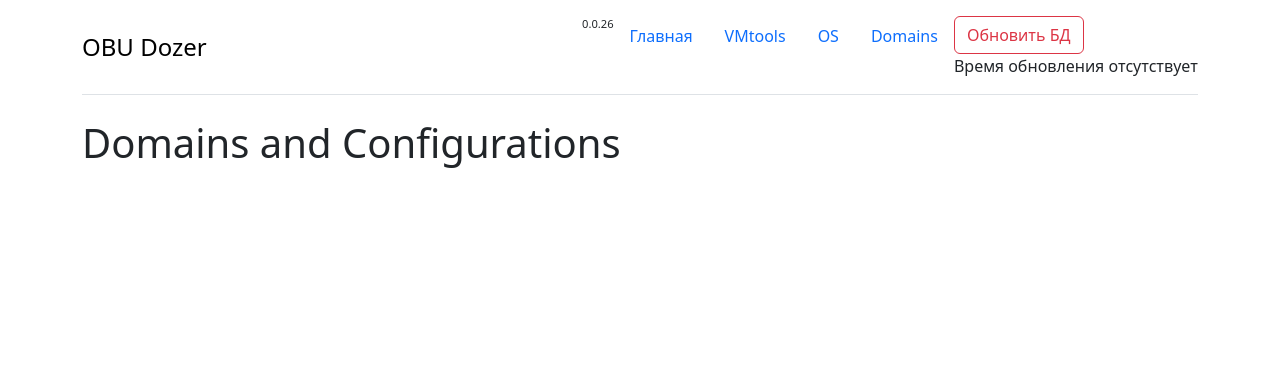
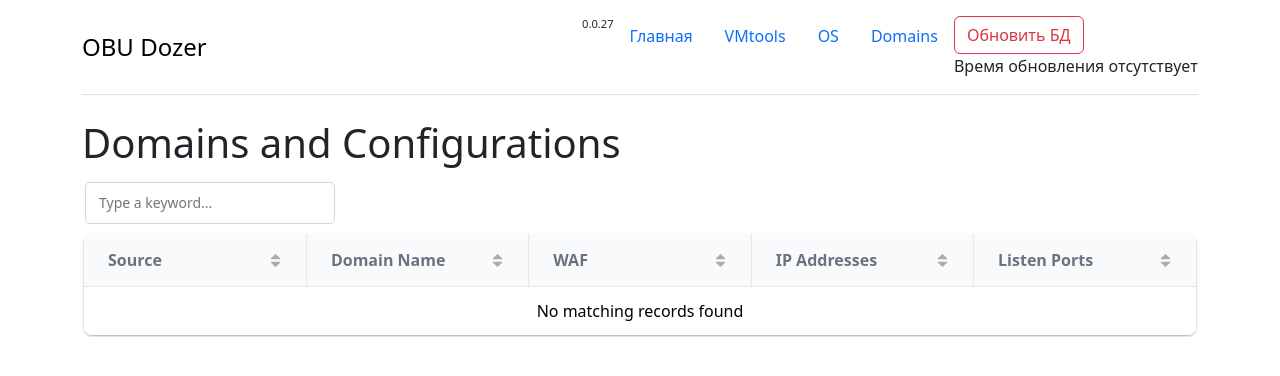
Before and after one commit to Braminn/obudozer, a Django app: page /domains/ in a window 1280 px wide. Shown: the top 376 px of the page. Run offline with Django 4.2, Linux system fonts and the light colour scheme; data that the repository does not hold is empty; some libraries are stand-ins or nearby versions.

Commit message:
0.0.27 настроено отображение доменов

```diff
--- a/dozer/domainsapp/templates/domainsapp/index.html
+++ b/dozer/domainsapp/templates/domainsapp/index.html
@@ -5,40 +5,27 @@
 <div class="container">
     <h1>Domains and Configurations</h1>
     <div id="table-container"></div>
-
+</div>
 
 <script>
     document.addEventListener("DOMContentLoaded", function () {
-        fetch('/domains/nginx_domains/')  // Исправленный путь
+        fetch('/domains/nginx_data/')  // Загружаем данные из API
             .then(response => response.json())
             .then(data => {
-                let rows = [];
-                data.forEach(domain => {
-                    domain.configs.forEach(config => {
-                        rows.push([
-                            config.source || "No config",
-                            domain.domain_name,
-                            config.waf ? "✅" : "",
-                            config.ip_addresses.length > 0 ? config.ip_addresses.join(", ") : "No IPs",
-                            config.listen_ports.length > 0 ? config.listen_ports.join(", ") : "No Ports"
-                        ]);
-                    });
-
-                    if (domain.configs.length === 0) {
-                        rows.push(["No config", domain.domain_name, "", "No IPs", "No Ports"]);
-                    }
-                });
-
                 new gridjs.Grid({
-                    columns: ["Source", "Domain Name", "WAF", "IP Addresses", "Listen Ports"],
-                    data: rows,
+                    columns: [
+                        { id: "source", name: "Source" },
+                        { id: "domain_name", name: "Domain Name" },
+                        { id: "waf", name: "WAF" },
+                        { id: "ip_addresses", name: "IP Addresses" },
+                        { id: "listen_ports", name: "Listen Ports" }
+                    ],
+                    data: data.data,
                     search: true,
-                    sort: true,
+                    sort: true
                 }).render(document.getElementById("table-container"));
             });
     });
 </script>
 
-</div>
-
 {% endblock content %}
--- a/dozer/domainsapp/urls.py
+++ b/dozer/domainsapp/urls.py
@@ -1,13 +1,14 @@
 ''' Domans app urls.py '''
 from django.urls import path
 from rest_framework.routers import SimpleRouter
-from .views import index, NginxDomainViewSet
+from .views import index, NginxDomainViewSet, nginx_data
 
 router = SimpleRouter()
 router.register(r'nginx_domains', NginxDomainViewSet, basename='nginx_domains')
 
 urlpatterns = [
-    path('', index, name='index'),  # Главная страница
+    path('', index, name='index'),
+    path('nginx_data/', nginx_data, name='nginx_data'),  # API без пагинации
 ]
 
-urlpatterns += router.urls  # Автоматически добавляем API маршруты
+urlpatterns += router.urls
--- a/dozer/domainsapp/views.py
+++ b/dozer/domainsapp/views.py
@@ -1,5 +1,6 @@
 ''' Domans app view.py '''
 from django.shortcuts import render
+from django.http import JsonResponse
 from rest_framework.viewsets import ReadOnlyModelViewSet
 from vmconnectapp.models import NginxDomain
 from .serializers import NginxDomainSerializer
@@ -8,6 +9,50 @@ def index(request):
     """Главная страница с Grid.js"""
     return render(request, 'domainsapp/index.html')
 
+def flatten_list(nested_list):
+    """Разворачивает вложенные списки в один уровень"""
+    flat_list = []
+    for item in nested_list:
+        if isinstance(item, list):
+            flat_list.extend(flatten_list(item))  # Рекурсивно раскрываем вложенные списки
+        else:
+            flat_list.append(str(item))  # Приводим к строке
+    return flat_list
+
+def nginx_data(request):
+    """Группирует конфигурации по домену и возвращает JSON"""
+    domains = NginxDomain.objects.all()
+    data = []
+
+    for domain in domains:
+        configs = domain.configs.all()
+
+        if configs:
+            sources = [config.source or "No config" for config in configs]
+            waf_status = any(config.waf for config in configs)  # Если у любого конфига WAF True, показываем ✅
+
+            # Разворачиваем вложенные списки IP-адресов и портов
+            ip_addresses = flatten_list([config.ip_addresses for config in configs if config.ip_addresses])
+            listen_ports = flatten_list([config.listen_ports for config in configs if config.listen_ports])
+
+            data.append({
+                "domain_name": domain.domain_name,
+                "source": ", ".join(sources),
+                "waf": "✅" if waf_status else "",
+                "ip_addresses": ", ".join(sorted(set(ip_addresses))) if ip_addresses else "No IPs",
+                "listen_ports": ", ".join(sorted(set(listen_ports))) if listen_ports else "No Ports"
+            })
+        else:
+            data.append({
+                "domain_name": domain.domain_name,
+                "source": "No config",
+                "waf": "",
+                "ip_addresses": "No IPs",
+                "listen_ports": "No Ports"
+            })
+
+    return JsonResponse({"data": data})
+
 class NginxDomainViewSet(ReadOnlyModelViewSet):
     """API для списка доменов с конфигурациями"""
     queryset = NginxDomain.objects.all()
--- a/dozer/vmconnectapp/templates/vmconnectapp/base.html
+++ b/dozer/vmconnectapp/templates/vmconnectapp/base.html
@@ -26,7 +26,7 @@
         <a href="/" class="d-flex align-items-center mb-3 mb-md-0 me-md-auto link-body-emphasis text-decoration-none">
             <span class="fs-4">OBU Dozer</span><br>
         </a>
-        <span style="font-size: 70%">0.0.26           </span>
+        <span style="font-size: 70%">0.0.27           </span>
         <ul class="nav nav-pills">
             <li class="nav-item"><a href="/" class="nav-link">Главная</a></li>
             <li class="nav-item"><a href="/vmtools" class="nav-link">VMtools</a></li>
```
